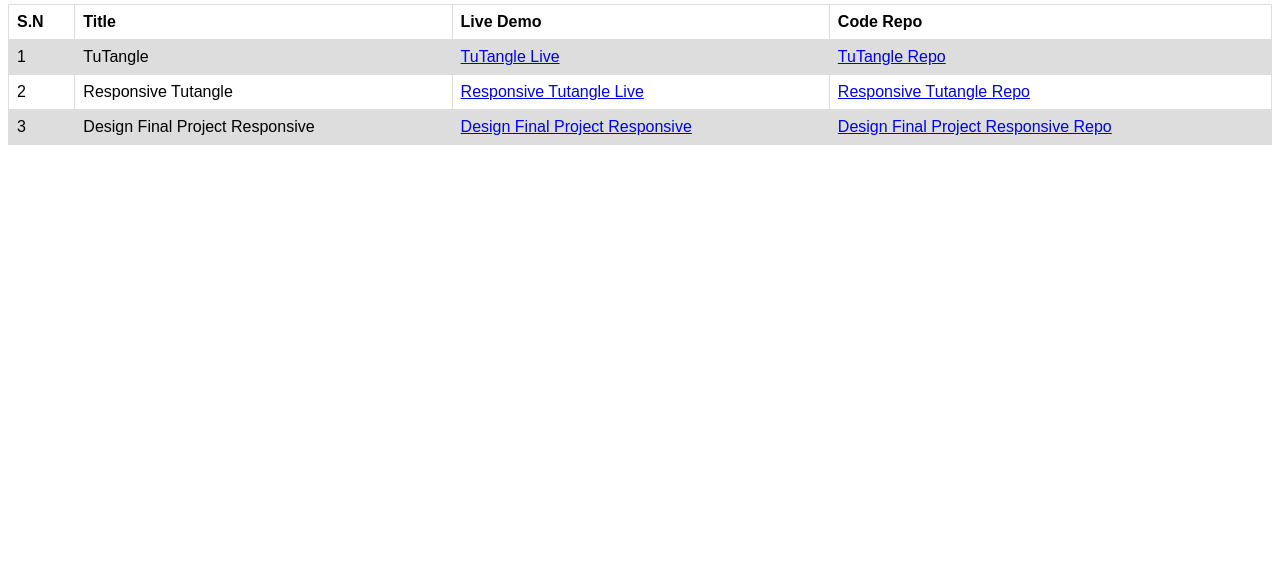
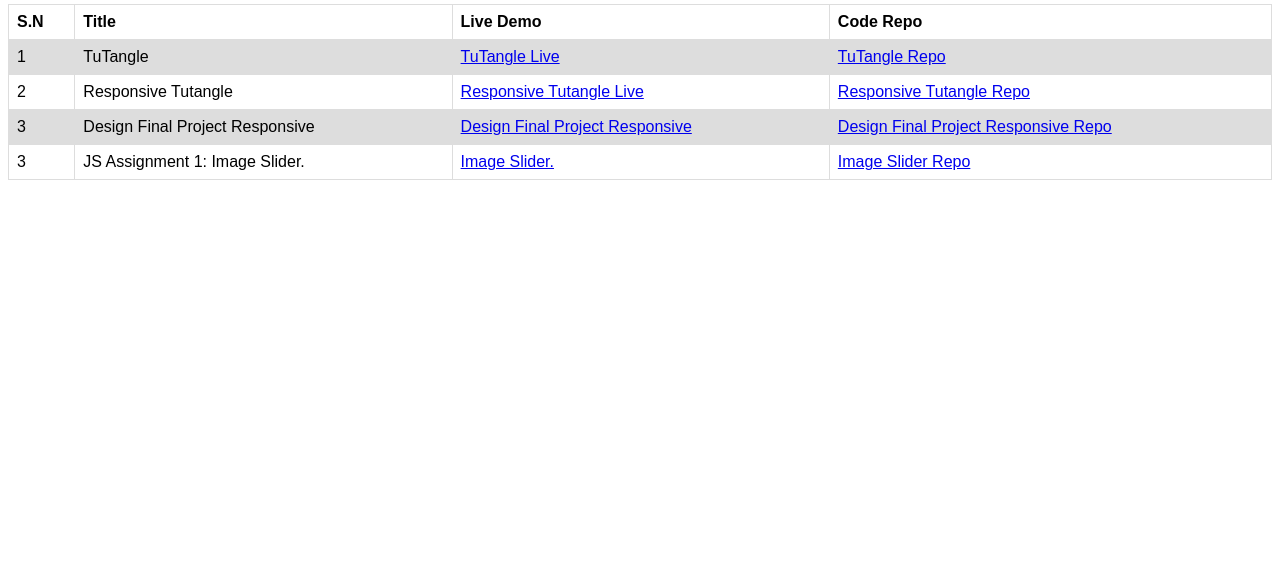
Before and after one commit to bharatrajjoshi/bharatrajjoshi.github.io, a plain HTML site: page index.html in a window 1280 px wide. Shown: the part 235-800 px from the top of the page. Drawn offline with Linux system fonts and the light colour scheme.

Commit message:
Add files via upload

```diff
--- a/index.html
+++ b/index.html
@@ -47,6 +47,12 @@
                 <td><a target="_blank" href="https://github.com/bharatrajjoshi/bharatrajjoshi.github.io/tree/main/Design Final Project Responsive">Design Final Project Responsive Repo </a></td>
               </tr>
 
+              <td>3</td>
+                <td>JS Assignment 1: Image Slider.</td>
+                <td><a target="_blank" href="file:///C:/Users/Bharat%20Raj%20Joshi/Desktop/bharatrajjoshi.github.io/JS%20Assignment%201%20Image%20Slider/index.html">Image Slider.</a></td>
+                <td><a target="_blank" href="https://github.com/bharatrajjoshi/bharatrajjoshi.github.io/tree/main/JS%20Assignment%201%20Image%20Slider">Image Slider Repo </a></td>
+              </tr>
+
           </table>
       </div>
     </div>
```
